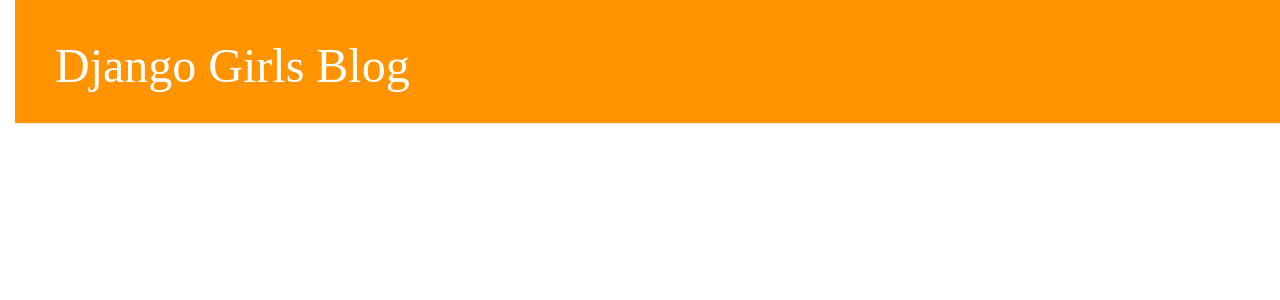
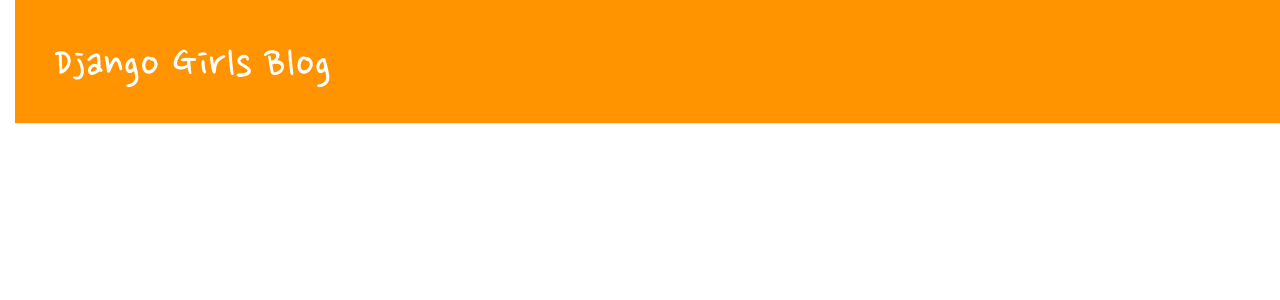
Before and after one commit to sozerodev/Djangogirls_Tutorial, a Django app: page / in a window 1280 px wide. Shown: the top 300 px of the page. Run offline with Django 3.2, Linux system fonts and the light colour scheme; data that the repository does not hold is empty; some libraries are stand-ins or nearby versions.

Commit message:
add font link which is accidently deleted before

```diff
--- a/blog/static/css/blog.css
+++ b/blog/static/css/blog.css
@@ -1,3 +1,4 @@
+@import url(http://fonts.googleapis.com/earlyaccess/nanumpenscript.css);
 h1 a {
     color: #FCA205;
     font-family : 'Nanum Pen Script';
```
